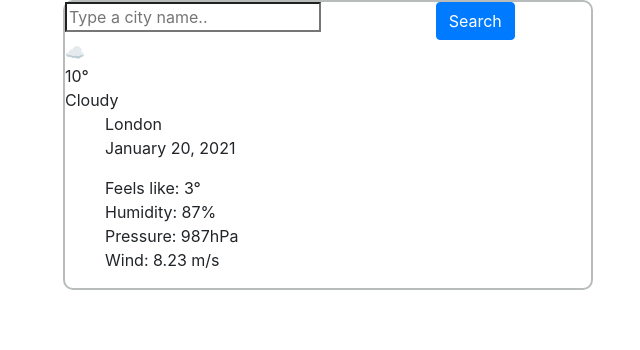
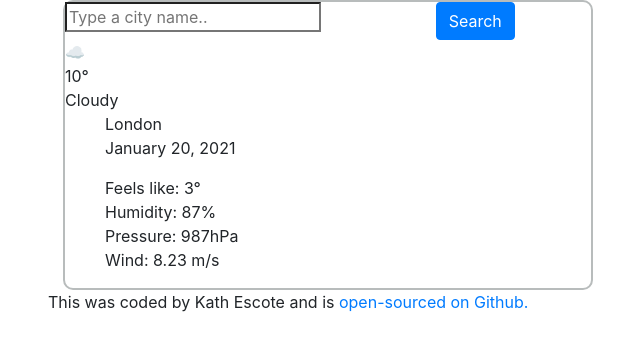
Before and after one commit to kathleenjade/react-weather-app, a React (Create React App) app: page / in a window 1280 px wide. Shown: the top 350 px of the page, without its empty margins (312-952 px from the left). Built offline with nearby package versions, Linux system fonts and the light colour scheme.

Commit message:
added github repository url

```diff
--- a/src/App.js
+++ b/src/App.js
@@ -7,6 +7,11 @@ function App() {
       <div className="container">
       <Weather />
       </div>
+      <footer> This was coded by Kath Escote and is {" "}
+        <a href="https://github.com/kathleenjade/react-weather-app" target="_blank">
+        open-sourced on Github.
+        </a>
+      </footer>
     </div>
   );
 }
```
Also changed, not shown: 1 other file (tests, documents, lock files or other folders).
